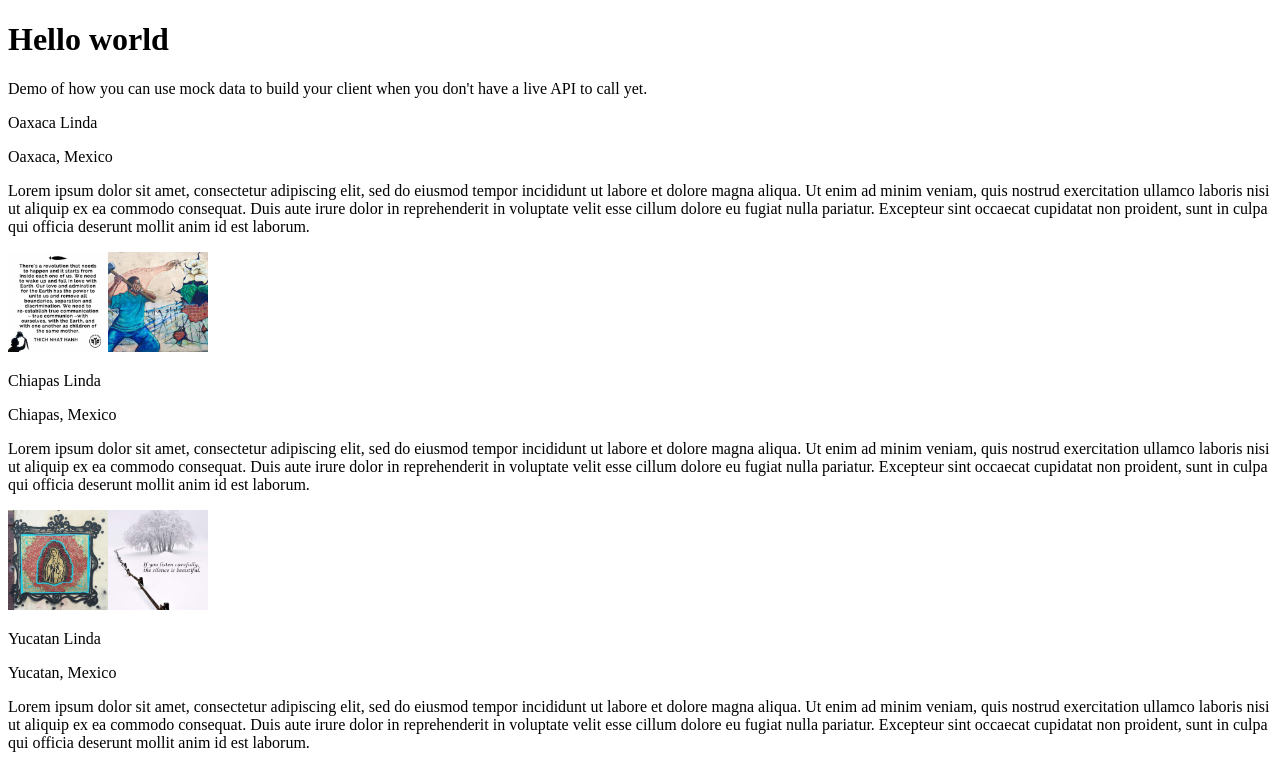
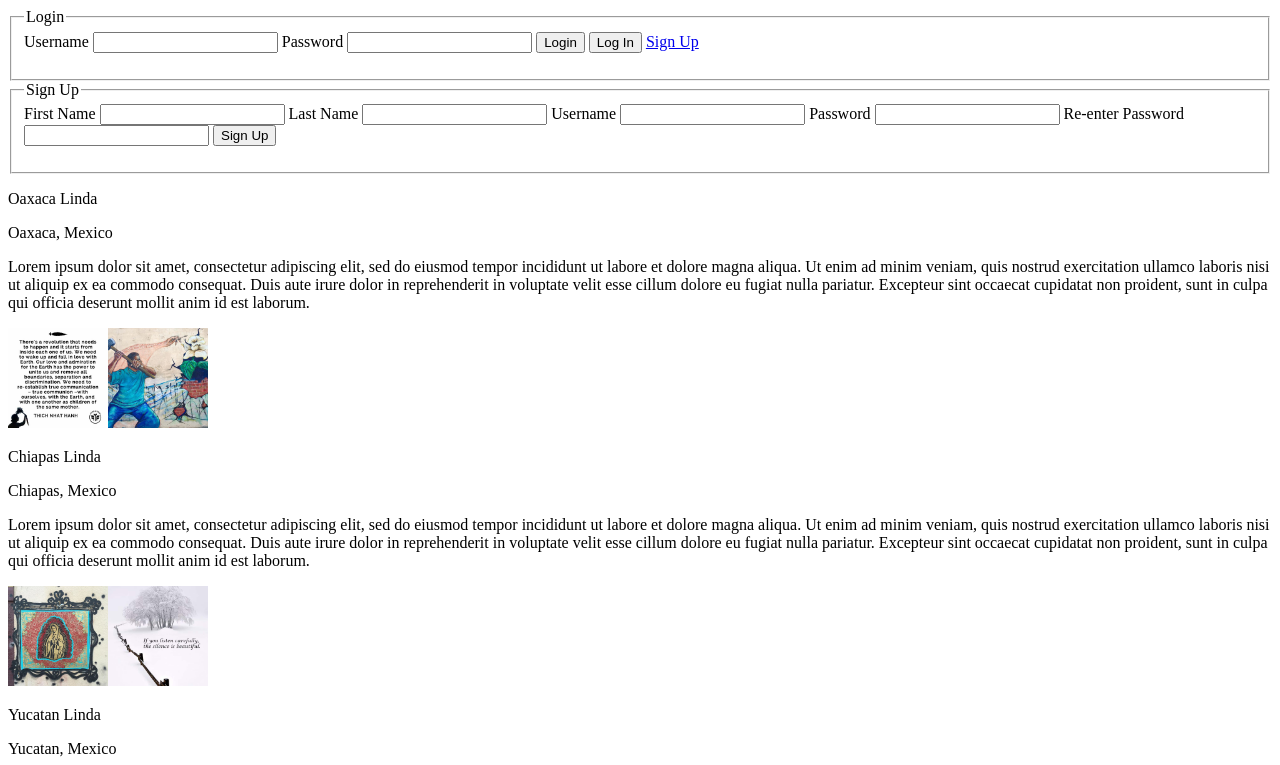
Before and after one commit to ElenaG518/epic-journey-node-capstone, a website: page public/index.html in a window 1280 px wide. Shown: the top 765 px of the page. Drawn offline with nearby package versions, Linux system fonts and the light colour scheme.

Commit message:
added login and signup forms to html

```diff
--- a/public/index.html
+++ b/public/index.html
@@ -7,8 +7,45 @@
 </head>
 
 <body>
-    <h1>Hello world</h1>
-    <p>Demo of how you can use mock data to build your client when you don't have a live API to call yet.</p>
+    <main role='main'>
+
+        <div class='forms-container'>
+            <form id='login-form'>
+                <fieldset class='login-form-section'>
+                    <legend>Login</legend>
+                    <label for='login-username'>Username</label>
+                    <input type='text' id='login-username' name='login-username' required>
+                    <label for='login-password'>Password</label>
+                    <input type='password' id='login-password' name='login-password' required>
+
+                    <button role='button' type='submit' id='login-button'>Login</button>
+                    <input type="submit" value="Log In" class="button">
+                    <a class="buttonGhost" href="./#signup">Sign Up</a>
+                    <p id='login-error'></p>
+                </fieldset>
+
+                <fieldset class='signup-form-section'>
+                    <legend>Sign Up</legend>
+                    <label for='firstName'>First Name</label>
+                    <input type='text' id='firstName' name='firstName' required>
+                    <label for='lastName'>Last Name</label>
+                    <input type='text' id='lastName' name='lastName' required>
+                    <label for='username'>Username</label>
+                    <input type='text' id='username' name='username' required>
+
+                    <label for='password'>Password</label>
+                    <input type='password' id='password' name='password' required>
+
+                    <label for='password-match'>Re-enter Password</label>
+                    <input type='password' id='password-match' name='password-match' required>
+
+                    <button role='button' type='submit' id='signUpButton'>Sign Up</button>
+                    <p id='signup-error'></p>
+                </fieldset>
+            </form>
+        </div>
+    </main>
+
 
     <script src="https://cdnjs.cloudflare.com/ajax/libs/jquery/3.1.0/jquery.min.js"></script>
     <script type="text/javascript" src="client.js"></script>
```
